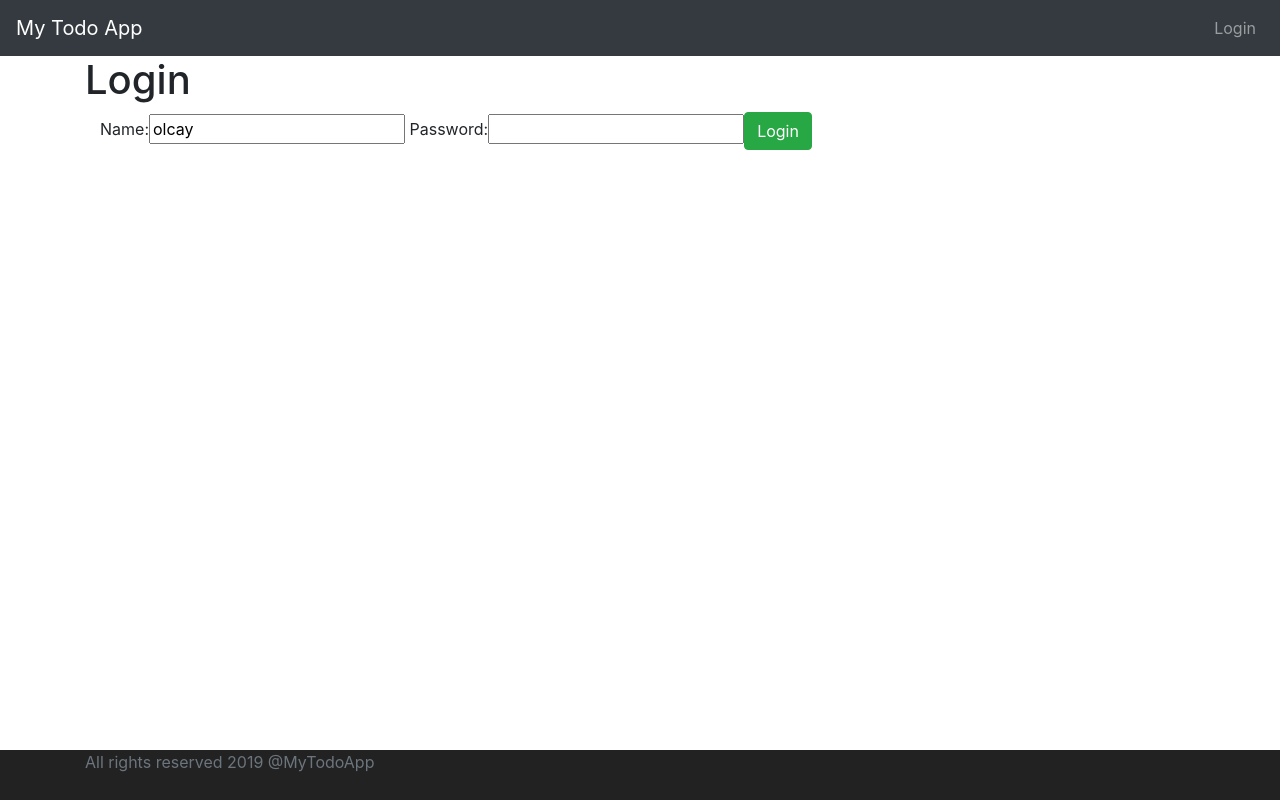
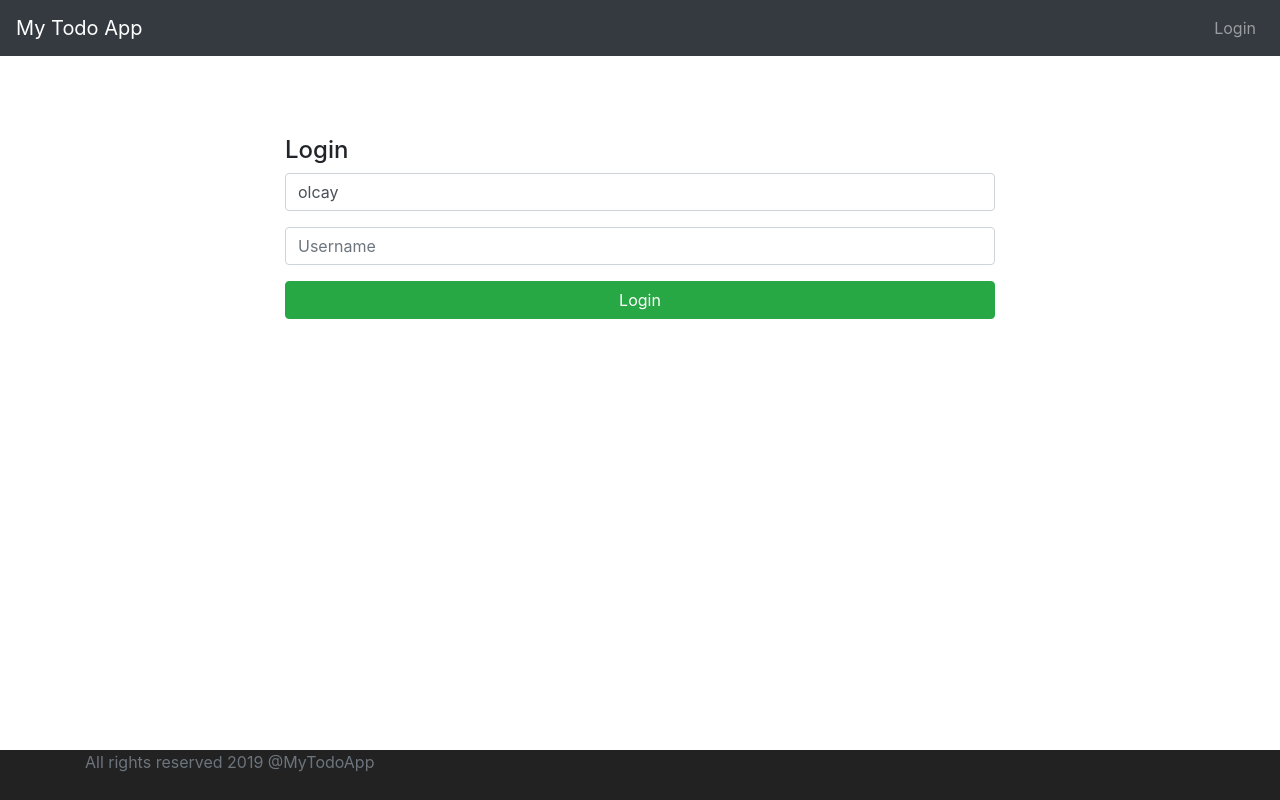
Before and after one commit to ElikciOlcay/udemy-angular, an Angular app: page / in a window 1280 px wide. Built offline with nearby package versions, Linux system fonts and the light colour scheme.

Commit message:
add route guard and style login page

```diff
--- a/src/app/login/login.component.css
+++ b/src/app/login/login.component.css
@@ -0,0 +1,18 @@
+body {
+  background-image: url('../../assets/bg.jpg');
+  object-fit: cover;
+}
+
+.card-login {
+  border: none;
+  margin-top: 80px;
+}
+
+.btn {
+  width: 100%;
+}
+
+.row.inner {
+  display: flex;
+  justify-content: center;
+}
--- a/src/app/login/login.component.html
+++ b/src/app/login/login.component.html
@@ -1,11 +1,26 @@
-<h1>Login</h1>
+<div class="container">
+  <div class="row inner">
+    <div class="col-sm-8 ">
 
-<div class="container">
-  <div class="alert alert-warning" *ngIf="invalidLogin">{{errorMessage}}</div>
+      <div class="card-login">
+        <div class="alert alert-warning" *ngIf="invalidLogin">{{errorMessage}}</div>
+        <div class="test">
+          <h4 class="display-5">Login</h4>
+          <div class="input-group mb-3">
 
-  <div>
-    Name:<input type="text" name="username" [(ngModel)]="username">
-    Password:<input type="password" name="password" [(ngModel)]="password">
-    <button class="btn btn-success" (click)=handleLogin()>Login</button>
+            <input type="text" name="username" [(ngModel)]="username" class="form-control" placeholder="Username"
+              aria-label="Username" aria-describedby="basic-addon1">
+          </div>
+
+          <div class="input-group mb-3">
+
+            <input type="password" name="password" [(ngModel)]="password" class="form-control" placeholder="Username"
+              aria-label="Username" aria-describedby="basic-addon1">
+          </div>
+          <button class="btn btn-success" (click)=handleLogin()>Login</button>
+        </div>
+      </div>
+
+    </div>
   </div>
 </div>
--- /dev/null
+++ b/src/app/service/route-guard.service.ts
@@ -0,0 +1,24 @@
+import { Injectable } from '@angular/core';
+import { CanActivate, ActivatedRouteSnapshot, RouterStateSnapshot, Router } from '@angular/router';
+import { HardcodedAuthenticationService } from './hardcoded-authentication.service';
+
+@Injectable({
+  providedIn: 'root'
+})
+export class RouteGuardService implements CanActivate {
+
+
+  constructor(
+    private authService: HardcodedAuthenticationService,
+    private router: Router) { }
+
+  canActivate(route: ActivatedRouteSnapshot, state: RouterStateSnapshot) {
+    if (this.authService.isUserLoggedIn()) {
+      return true;
+    }
+    this.router.navigate(['login']);
+    return false;
+  }
+
+
+}
--- a/src/styles.css
+++ b/src/styles.css
@@ -1,2 +1,6 @@
 /* You can add global styles to this file, and also import other style files */
-@import url(https://unpkg.com/bootstrap@4.1.1/dist/css/bootstrap.min.css)
+@import url(https://unpkg.com/bootstrap@4.1.1/dist/css/bootstrap.min.css);
+
+.card-login {
+  border: none;
+}
```
Also changed, not shown: src/app/app-routing.module.ts (+4 -3 lines), 2 other files (tests, documents, lock files or other folders).
